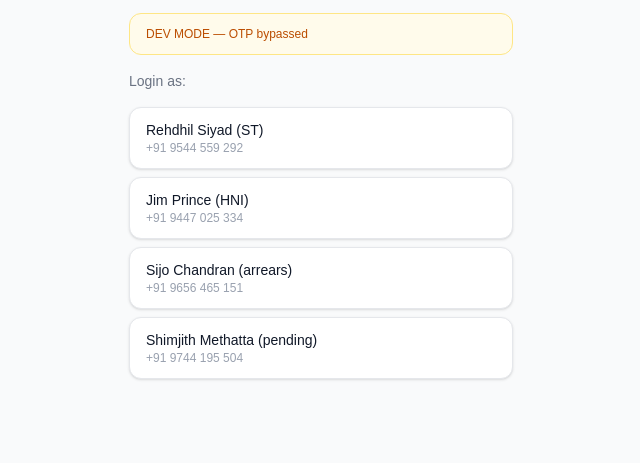
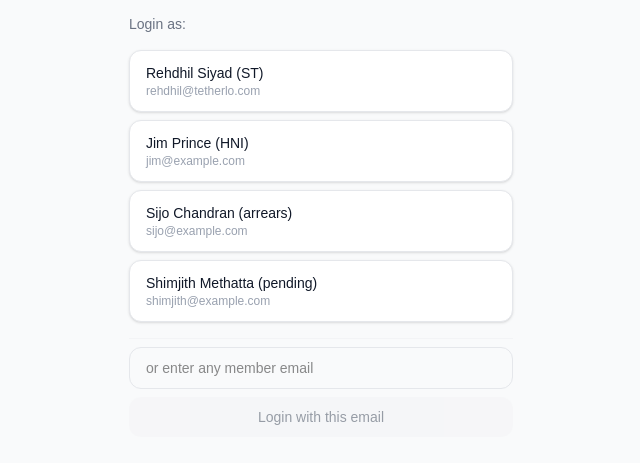
Before and after one commit to rehdhil/bni-infinity-os, a Next.js app: page /fees/dev-login in a window 1280 px wide. Shown: the part 279-742 px from the top of the page, without its empty margins (319-959 px from the left). Built offline with nearby package versions, Linux system fonts and the light colour scheme.

Commit message:
feat: switch OTP from WhatsApp to email via N8N webhook

```diff
--- a/app/api/fees/auth/dev-login/route.ts
+++ b/app/api/fees/auth/dev-login/route.ts
@@ -8,14 +8,14 @@ export async function POST(req: NextRequest) {
     return NextResponse.json({ error: 'Not available' }, { status: 404 })
   }
 
-  const { phone } = await req.json()
-  if (!phone) return NextResponse.json({ error: 'phone required' }, { status: 400 })
+  const { email } = await req.json()
+  if (!email) return NextResponse.json({ error: 'email required' }, { status: 400 })
 
   const supabase = createServiceClient()
   const { data: member } = await supabase
     .from('members')
     .select('id, name, phone')
-    .eq('phone', phone)
+    .eq('email', email.trim().toLowerCase())
     .single()
 
   if (!member) return NextResponse.json({ error: 'Member not found' }, { status: 404 })
--- a/app/api/fees/auth/request-otp/route.ts
+++ b/app/api/fees/auth/request-otp/route.ts
@@ -1,43 +1,39 @@
 import { NextRequest, NextResponse } from 'next/server'
 import { createServiceClient } from '@/lib/supabase/server'
 import { generateOTP, hashOTP } from '@/lib/fees/otp'
-import { sendWhatsAppOTP } from '@/lib/whatsapp'
+import { sendEmailOTP } from '@/lib/email-otp'
 
 export async function POST(req: NextRequest) {
-  let body: { phone?: unknown }
+  let body: { email?: unknown }
   try {
     body = await req.json()
   } catch {
     return NextResponse.json({ error: 'Invalid request body' }, { status: 400 })
   }
 
-  const rawPhone = body.phone
-  if (typeof rawPhone !== 'string') {
-    return NextResponse.json({ error: 'Invalid phone' }, { status: 400 })
+  const { email } = body
+  if (typeof email !== 'string' || !email.includes('@')) {
+    return NextResponse.json({ error: 'Invalid email' }, { status: 400 })
   }
-  const digits = rawPhone.replace(/\D/g, '').replace(/^91/, '')
-  if (digits.length !== 10) {
-    return NextResponse.json({ error: 'Invalid phone' }, { status: 400 })
-  }
-  const phone = `+91 ${digits.slice(0, 4)} ${digits.slice(4, 7)} ${digits.slice(7)}`
+  const normalizedEmail = email.trim().toLowerCase()
 
   const supabase = createServiceClient()
 
   // Check member exists and is active
   const { data: member } = await supabase
     .from('members')
-    .select('id')
-    .eq('phone', phone)
+    .select('id, name')
+    .eq('email', normalizedEmail)
     .eq('status', 'active')
     .single()
 
-  if (!member) return NextResponse.json({ error: 'Phone not found' }, { status: 404 })
+  if (!member) return NextResponse.json({ error: 'Email not found' }, { status: 404 })
 
-  // Rate limit: max 3 OTPs per phone per minute
+  // Rate limit: max 3 OTPs per email per minute
   const { count } = await supabase
     .from('otp_sessions')
     .select('*', { count: 'exact', head: true })
-    .eq('phone', phone)
+    .eq('email', normalizedEmail)
     .gt('created_at', new Date(Date.now() - 60_000).toISOString())
 
   if ((count ?? 0) >= 3) {
@@ -50,7 +46,7 @@ export async function POST(req: NextRequest) {
 
   const { data: inserted, error: insertError } = await supabase
     .from('otp_sessions')
-    .insert({ phone, otp_hash, expires_at })
+    .insert({ email: normalizedEmail, otp_hash, expires_at })
     .select('id')
     .single()
 
@@ -59,10 +55,10 @@ export async function POST(req: NextRequest) {
   }
 
   try {
-    await sendWhatsAppOTP(phone, otp)
+    await sendEmailOTP(normalizedEmail, member.name, otp)
   } catch (err) {
     await supabase.from('otp_sessions').delete().eq('id', inserted.id)
-    console.error('WhatsApp OTP send failed:', err)
+    console.error('Email OTP send failed:', err)
     return NextResponse.json({ error: 'Failed to send OTP' }, { status: 502 })
   }
 
--- a/app/api/fees/auth/verify-otp/route.ts
+++ b/app/api/fees/auth/verify-otp/route.ts
@@ -5,7 +5,7 @@ import { verifyOTP } from '@/lib/fees/otp'
 
 export async function POST(req: NextRequest) {
   if (!process.env.SESSION_SECRET) throw new Error('SESSION_SECRET is not set')
-  let body: { phone?: unknown; otp?: unknown }
+  let body: { email?: unknown; otp?: unknown }
   try {
     body = await req.json()
   } catch {
@@ -13,14 +13,10 @@ export async function POST(req: NextRequest) {
   }
 
   const { otp } = body
-  if (typeof body.phone !== 'string' || typeof otp !== 'string') {
-    return NextResponse.json({ error: 'phone and otp required' }, { status: 400 })
+  if (typeof body.email !== 'string' || typeof otp !== 'string') {
+    return NextResponse.json({ error: 'email and otp required' }, { status: 400 })
   }
-  const digits = body.phone.replace(/\D/g, '').replace(/^91/, '')
-  if (digits.length !== 10) {
-    return NextResponse.json({ error: 'Invalid phone' }, { status: 400 })
-  }
-  const phone = `+91 ${digits.slice(0, 4)} ${digits.slice(4, 7)} ${digits.slice(7)}`
+  const email = body.email.trim().toLowerCase()
 
   const supabase = createServiceClient()
 
@@ -28,7 +24,7 @@ export async function POST(req: NextRequest) {
   const { data: session } = await supabase
     .from('otp_sessions')
     .select('id, otp_hash')
-    .eq('phone', phone)
+    .eq('email', email)
     .eq('used', false)
     .gt('expires_at', new Date().toISOString())
     .order('created_at', { ascending: false })
@@ -56,7 +52,7 @@ export async function POST(req: NextRequest) {
   const { data: member } = await supabase
     .from('members')
     .select('id, name, phone')
-    .eq('phone', phone)
+    .eq('email', email)
     .single()
 
   if (!member) return NextResponse.json({ error: 'Member not found' }, { status: 404 })
--- a/app/fees/dev-login/page.tsx
+++ b/app/fees/dev-login/page.tsx
@@ -3,25 +3,26 @@ import { useState } from 'react'
 import { useRouter } from 'next/navigation'
 
 // DEV ONLY — bypasses OTP for local testing
-const TEST_PHONES = [
-  { name: 'Rehdhil Siyad (ST)', phone: '+91 9544 559 292' },
-  { name: 'Jim Prince (HNI)', phone: '+91 9447 025 334' },
-  { name: 'Sijo Chandran (arrears)', phone: '+91 9656 465 151' },
-  { name: 'Shimjith Methatta (pending)', phone: '+91 9744 195 504' },
+const TEST_MEMBERS = [
+  { name: 'Rehdhil Siyad (ST)', email: 'rehdhil@tetherlo.com' },
+  { name: 'Jim Prince (HNI)', email: 'jim@example.com' },
+  { name: 'Sijo Chandran (arrears)', email: 'sijo@example.com' },
+  { name: 'Shimjith Methatta (pending)', email: 'shimjith@example.com' },
 ]
 
 export default function DevLoginPage() {
+  const [customEmail, setCustomEmail] = useState('')
   const [loading, setLoading] = useState(false)
   const [error, setError] = useState('')
   const router = useRouter()
 
-  async function login(phone: string) {
+  async function login(email: string) {
     setLoading(true)
     setError('')
     const res = await fetch('/api/fees/auth/dev-login', {
       method: 'POST',
       headers: { 'Content-Type': 'application/json' },
-      body: JSON.stringify({ phone }),
+      body: JSON.stringify({ email }),
     })
     const data = await res.json()
     setLoading(false)
@@ -36,13 +37,26 @@ export default function DevLoginPage() {
       </div>
       <p className="text-gray-500 text-sm">Login as:</p>
       <div className="space-y-2">
-        {TEST_PHONES.map(({ name, phone }) => (
-          <button key={phone} onClick={() => login(phone)} disabled={loading}
+        {TEST_MEMBERS.map(({ name, email }) => (
+          <button key={email} onClick={() => login(email)} disabled={loading}
             className="w-full bg-white hover:bg-gray-50 border border-gray-200 shadow-sm rounded-xl px-4 py-3 text-left transition-colors disabled:opacity-50">
             <p className="text-sm font-medium text-gray-900">{name}</p>
-            <p className="text-xs text-gray-400">{phone}</p>
+            <p className="text-xs text-gray-400">{email}</p>
           </button>
         ))}
+      </div>
+      <div className="pt-2 border-t border-gray-100">
+        <input
+          type="email"
+          value={customEmail}
+          onChange={e => setCustomEmail(e.target.value)}
+          placeholder="or enter any member email"
+          className="w-full border border-gray-200 rounded-xl px-4 py-2.5 text-sm focus:outline-none focus:ring-2 focus:ring-red-500"
+        />
+        <button onClick={() => login(customEmail)} disabled={loading || !customEmail}
+          className="w-full mt-2 bg-gray-100 hover:bg-gray-200 rounded-xl py-2.5 text-sm text-gray-700 transition-colors disabled:opacity-50">
+          Login with this email
+        </button>
       </div>
       {error && <p className="text-red-600 text-sm">{error}</p>}
     </div>
--- a/components/fees/OTPForm.tsx
+++ b/components/fees/OTPForm.tsx
@@ -4,15 +4,15 @@ import { useRouter } from 'next/navigation'
 
 export default function OTPForm() {
   const [otp, setOtp] = useState('')
-  const [phone, setPhone] = useState<string | null>(null)
+  const [email, setEmail] = useState<string | null>(null)
   const [loading, setLoading] = useState(false)
   const [error, setError] = useState('')
   const router = useRouter()
 
   useEffect(() => {
-    const p = sessionStorage.getItem('bni_phone')
-    if (!p) router.push('/fees')
-    else setPhone(p)
+    const e = sessionStorage.getItem('bni_email')
+    if (!e) router.push('/fees')
+    else setEmail(e)
   }, [router])
 
   async function handleSubmit(e: React.FormEvent) {
@@ -23,7 +23,7 @@ export default function OTPForm() {
     const res = await fetch('/api/fees/auth/verify-otp', {
       method: 'POST',
       headers: { 'Content-Type': 'application/json' },
-      body: JSON.stringify({ phone, otp }),
+      body: JSON.stringify({ email, otp }),
     })
 
     const data = await res.json()
@@ -37,12 +37,12 @@ export default function OTPForm() {
     router.push('/fees/dashboard')
   }
 
-  if (phone === null) return null
+  if (email === null) return null
 
   return (
     <form onSubmit={handleSubmit} className="space-y-4">
       <p className="text-gray-500 text-sm text-center">
-        OTP sent to <span className="text-gray-900 font-medium">{phone}</span> via WhatsApp
+        OTP sent to <span className="text-gray-900 font-medium">{email}</span>
       </p>
       <div>
         <label className="block text-sm font-medium text-gray-700 mb-1.5">Enter OTP</label>
--- a/components/fees/PhoneForm.tsx
+++ b/components/fees/PhoneForm.tsx
@@ -3,7 +3,7 @@ import { useState } from 'react'
 import { useRouter } from 'next/navigation'
 
 export default function PhoneForm() {
-  const [phone, setPhone] = useState('')
+  const [email, setEmail] = useState('')
   const [loading, setLoading] = useState(false)
   const [error, setError] = useState('')
   const router = useRouter()
@@ -16,7 +16,7 @@ export default function PhoneForm() {
     const res = await fetch('/api/fees/auth/request-otp', {
       method: 'POST',
       headers: { 'Content-Type': 'application/json' },
-      body: JSON.stringify({ phone }),
+      body: JSON.stringify({ email }),
     })
 
     const data = await res.json()
@@ -27,27 +27,22 @@ export default function PhoneForm() {
       return
     }
 
-    sessionStorage.setItem('bni_phone', phone)
+    sessionStorage.setItem('bni_email', email.trim().toLowerCase())
     router.push('/fees/verify')
   }
 
   return (
     <form onSubmit={handleSubmit} className="space-y-4">
       <div>
-        <label className="block text-sm font-medium text-gray-700 mb-1.5">Mobile Number</label>
-        <div className="flex items-center border border-gray-300 rounded-xl overflow-hidden focus-within:border-red-600 focus-within:ring-2 focus-within:ring-red-600/10 bg-white">
-          <span className="px-3 py-3 text-gray-500 text-sm border-r border-gray-300 bg-gray-50 select-none">+91</span>
-          <input
-            type="tel"
-            value={phone}
-            onChange={e => setPhone(e.target.value.replace(/\D/g, '').slice(0, 10))}
-            placeholder="98765 43210"
-            maxLength={10}
-            inputMode="numeric"
-            className="flex-1 bg-white px-3 py-3 text-gray-900 placeholder-gray-400 focus:outline-none"
-            required
-          />
-        </div>
+        <label className="block text-sm font-medium text-gray-700 mb-1.5">Email Address</label>
+        <input
+          type="email"
+          value={email}
+          onChange={e => setEmail(e.target.value)}
+          placeholder="yourname@example.com"
+          className="w-full bg-white border border-gray-300 rounded-xl px-4 py-3 text-gray-900 placeholder-gray-400 focus:outline-none focus:border-red-600 focus:ring-2 focus:ring-red-600/10"
+          required
+        />
       </div>
       {error && <p className="text-red-600 text-sm">{error}</p>}
       <button
@@ -55,7 +50,7 @@ export default function PhoneForm() {
         disabled={loading}
         className="w-full bg-red-600 hover:bg-red-700 disabled:opacity-50 rounded-xl py-3 font-semibold text-white transition-colors"
       >
-        {loading ? 'Sending OTP…' : 'Get OTP on WhatsApp'}
+        {loading ? 'Sending OTP…' : 'Get OTP via Email'}
       </button>
     </form>
   )
--- /dev/null
+++ b/lib/email-otp.ts
@@ -0,0 +1,13 @@
+export async function sendEmailOTP(email: string, name: string, otp: string): Promise<void> {
+  const webhookUrl = process.env.N8N_OTP_WEBHOOK_URL
+  if (!webhookUrl) throw new Error('N8N_OTP_WEBHOOK_URL is not set')
+  const res = await fetch(webhookUrl, {
+    method: 'POST',
+    headers: {
+      'Content-Type': 'application/json',
+      'x-webhook-secret': process.env.N8N_WEBHOOK_SECRET ?? '',
+    },
+    body: JSON.stringify({ email, name, otp }),
+  })
+  if (!res.ok) throw new Error(`Email OTP send failed: ${res.status}`)
+}
```
